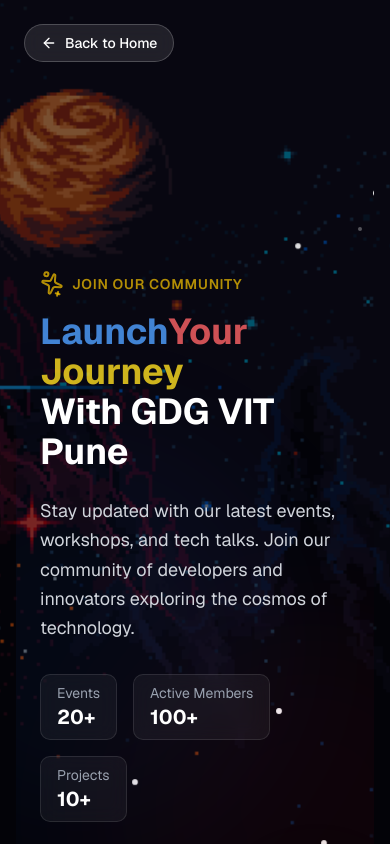
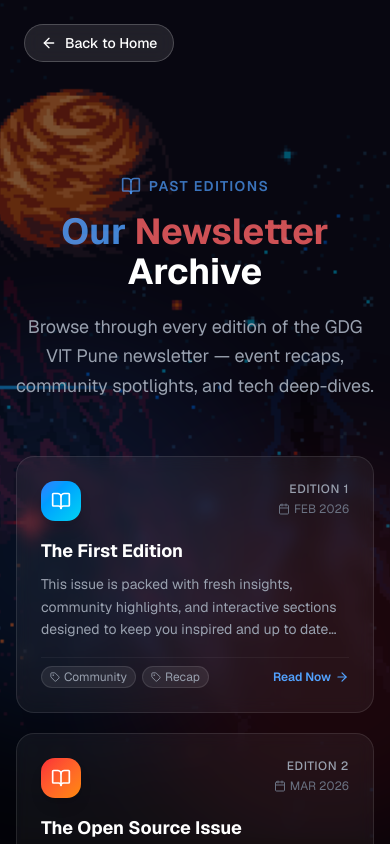
Before and after one commit to gdgvitpune/gdg-website, a Next.js app: page /newsletter in a window 390 px wide. Shown: the top 844 px of the page. Built offline with nearby package versions, Linux system fonts and the light colour scheme; no server answers.

Commit message:
feat: add page for each newsletter + flesh out newsletter page

```diff
--- /dev/null
+++ b/app/newsletter/[slug]/page.tsx
@@ -0,0 +1,121 @@
+import { notFound } from 'next/navigation'
+import Link from 'next/link'
+import { ArrowLeft, Calendar, ExternalLink, Tag } from 'lucide-react'
+import { newsletters, getDriveEmbedUrl } from '@/data/newsletters'
+import { Footer } from '@/components/sections/Footer'
+
+interface Props {
+	params: Promise<{ slug: string }>
+}
+
+export async function generateStaticParams() {
+	return newsletters.map((n) => ({ slug: n.slug }))
+}
+
+export async function generateMetadata({ params }: Props) {
+	const { slug } = await params
+	const newsletter = newsletters.find((n) => n.slug === slug)
+	if (!newsletter) return {}
+	return {
+		title: `${newsletter.title} | GDG VIT Pune`,
+		description: newsletter.description,
+	}
+}
+
+export default async function NewsletterSlugPage({ params }: Props) {
+	const { slug } = await params
+	const newsletter = newsletters.find((n) => n.slug === slug)
+
+	if (!newsletter) notFound()
+
+	const embedUrl = getDriveEmbedUrl(newsletter.driveLink)
+
+	return (
+		<main className="min-h-screen bg-black text-white relative overflow-hidden">
+			<div className="fixed inset-0 w-full h-full z-0">
+				<div
+					className="absolute inset-0 bg-cover bg-center bg-no-repeat opacity-60"
+					style={{ backgroundImage: "url('/1.gif')" }}
+				/>
+				<div className="absolute inset-0 bg-black/40" />
+			</div>
+
+			<div className="fixed top-1/4 -left-40 w-96 h-96 bg-blue-500/10 rounded-full blur-3xl pointer-events-none z-0" />
+			<div className="fixed bottom-1/4 -right-40 w-96 h-96 bg-red-500/10 rounded-full blur-3xl pointer-events-none z-0" />
+
+			<div className="fixed top-6 left-6 z-50">
+				<Link
+					href="/newsletter"
+					className="group flex items-center gap-2 px-4 py-2 bg-white/10 hover:bg-white/20 backdrop-blur-sm rounded-full transition-all duration-300 border border-white/20 hover:border-white/40"
+				>
+					<ArrowLeft className="w-4 h-4 transition-transform group-hover:-translate-x-1" />
+					<span className="text-sm font-medium">All Newsletters</span>
+				</Link>
+			</div>
+
+			<div className="relative z-10 pt-24 pb-0">
+				<div className="max-w-5xl mx-auto px-4">
+					<div className="mb-8">
+						<div
+							className={`w-12 h-1 rounded-full bg-gradient-to-r ${newsletter.color} mb-6`}
+						/>
+
+						<div className="flex flex-wrap items-start justify-between gap-4 mb-4">
+							<div>
+								<p className="text-sm font-semibold text-gray-400 uppercase tracking-widest mb-2">
+									{newsletter.edition}
+								</p>
+								<h1 className="text-3xl md:text-4xl lg:text-5xl font-bold text-white">
+									{newsletter.title}
+								</h1>
+							</div>
+							<span className="flex items-center gap-1.5 text-sm text-gray-400 mt-1">
+								<Calendar className="w-4 h-4" />
+								{newsletter.date}
+							</span>
+						</div>
+
+						<p className="text-gray-400 text-base md:text-lg leading-relaxed max-w-3xl mb-5">
+							{newsletter.description}
+						</p>
+
+						<div className="flex flex-wrap items-center gap-3">
+							<div className="flex flex-wrap gap-2">
+								{newsletter.tags.map((tag) => (
+									<span
+										key={tag}
+										className="flex items-center gap-1 text-xs px-3 py-1 rounded-full border border-white/10 bg-white/5 text-gray-400"
+									>
+										<Tag className="w-2.5 h-2.5" />
+										{tag}
+									</span>
+								))}
+							</div>
+							<a
+								href={newsletter.driveLink}
+								target="_blank"
+								rel="noopener noreferrer"
+								className="flex items-center gap-1.5 text-xs font-semibold text-blue-400 hover:text-blue-300 transition-colors duration-200 ml-auto"
+							>
+								Open in Drive{' '}
+								<ExternalLink className="w-3.5 h-3.5" />
+							</a>
+						</div>
+					</div>
+
+					<div className="rounded-2xl overflow-hidden border border-white/10 bg-white/5 backdrop-blur-sm shadow-2xl">
+						<iframe
+							src={embedUrl}
+							className="w-full"
+							style={{ height: '100vh', minHeight: '600px' }}
+							allow="autoplay"
+							title={newsletter.title}
+						/>
+					</div>
+				</div>
+			</div>
+
+			<Footer isNewsletterPage={true} />
+		</main>
+	)
+}
--- a/app/newsletter/page.tsx
+++ b/app/newsletter/page.tsx
@@ -1,29 +1,33 @@
-"use client"
-import { useState } from 'react';
-import Link from 'next/link';
-import { NewsletterForm } from '@/components/NewsletterForm';  // Import NewsletterForm
-import { Footer } from '@/components/sections/Footer';
-import AndroidMascot from '@/components/AndroidMascot';
-import { ArrowLeft } from 'lucide-react';
+'use client'
+import { useState } from 'react'
+import Link from 'next/link'
+import { motion } from 'framer-motion'
+import { NewsletterForm } from '@/components/NewsletterForm'
+import { Footer } from '@/components/sections/Footer'
+import AndroidMascot from '@/components/AndroidMascot'
+import { ArrowLeft, ArrowRight, BookOpen, Calendar, Tag } from 'lucide-react'
+import { newsletters } from '@/data/newsletters'
+
+const MotionLink = motion(Link)
 
 export default function NewsletterPage() {
-  const [isButtonHovered, setIsButtonHovered] = useState(false);
-  const [mascotEmotion, setMascotEmotion] = useState<'neutral' | 'happy' | 'success' | 'sad'>('neutral');
+	const [isButtonHovered, setIsButtonHovered] = useState(false)
+	const [mascotEmotion, _setMascotEmotion] = useState<
+		'neutral' | 'happy' | 'success' | 'sad'
+	>('neutral')
 
 	return (
 		<main className="min-h-screen bg-black text-white relative overflow-hidden">
-      {/* GIF Background */}
 			<div className="fixed inset-0 w-full h-full z-0">
 				<div
 					className="absolute inset-0 bg-cover bg-center bg-no-repeat opacity-60"
 					style={{
-            backgroundImage: "url('/1.gif')"
+						backgroundImage: "url('/1.gif')",
 					}}
 				/>
 				<div className="absolute inset-0 bg-black/20" />
 			</div>
 
-      {/* Go Back Home Button */}
 			<div className="fixed top-6 left-6 z-50">
 				<Link
 					href="/"
@@ -34,14 +38,116 @@
 				</Link>
 			</div>
 
-      {/* Content */}
 			<div className="relative z-10 pt-24">
 				<div className="flex flex-col">
+					<section className="relative py-20 px-4">
+						<div className="absolute top-1/4 -left-32 w-96 h-96 bg-blue-500/10 rounded-full blur-3xl pointer-events-none" />
+						<div className="absolute bottom-1/4 -right-32 w-96 h-96 bg-red-500/10 rounded-full blur-3xl pointer-events-none" />
+
+						<div className="relative max-w-5xl mx-auto">
+							<motion.div
+								className="text-center mb-14"
+								initial={{ opacity: 0, y: 30 }}
+								animate={{ opacity: 1, y: 0 }}
+								transition={{ duration: 0.7 }}
+							>
+								<div className="flex items-center justify-center gap-2 mb-4">
+									<BookOpen className="w-5 h-5 text-blue-400/70" />
+									<span className="text-sm font-semibold text-blue-400/70 uppercase tracking-widest">
+										Past Editions
+									</span>
+								</div>
+								<h1 className="text-4xl md:text-5xl lg:text-6xl font-bold mb-5">
+									<span className="text-blue-400/80">
+										Our{' '}
+									</span>
+									<span className="text-red-400/80">
+										Newsletter{' '}
+									</span>
+									<span className="text-white">Archive</span>
+								</h1>
+								<p className="text-gray-400 text-lg max-w-2xl mx-auto leading-relaxed">
+									Browse through every edition of the GDG VIT
+									Pune newsletter — event recaps, community
+									spotlights, and tech deep-dives.
+								</p>
+							</motion.div>
+
+							<div className="grid grid-cols-1 md:grid-cols-2 gap-5">
+								{newsletters.map((newsletter, index) => (
+									<MotionLink
+										key={newsletter.id}
+										href={`/newsletter/${newsletter.slug}`}
+										className="group relative flex flex-col gap-4 rounded-2xl p-6 border border-white/10 bg-white/5 backdrop-blur-sm hover:bg-white/10 hover:border-white/20 transition-all duration-300"
+										initial={{ opacity: 0, y: 24 }}
+										animate={{ opacity: 1, y: 0 }}
+										transition={{
+											duration: 0.5,
+											delay: index * 0.08,
+										}}
+										whileHover={{ scale: 1.015 }}
+									>
+										<div className="flex items-start justify-between gap-4">
+											<div
+												className={`flex-shrink-0 w-10 h-10 rounded-xl bg-gradient-to-br ${newsletter.color} flex items-center justify-center shadow-lg`}
+											>
+												<BookOpen className="w-5 h-5 text-white" />
+											</div>
+											<div className="flex flex-col items-end text-right gap-1 flex-shrink-0">
+												<span className="text-xs font-medium text-gray-400 uppercase tracking-wider">
+													{newsletter.edition}
+												</span>
+												<span className="flex items-center gap-1 text-xs text-gray-500">
+													<Calendar className="w-3 h-3" />
+													{newsletter.date}
+												</span>
+											</div>
+										</div>
+
+										<div>
+											<h3 className="text-lg font-bold text-white mb-2 group-hover:text-blue-300 transition-colors duration-200">
+												{newsletter.title}
+											</h3>
+											<p className="text-gray-400 text-sm leading-relaxed line-clamp-3">
+												{newsletter.description}
+											</p>
+										</div>
+
+										<div className="flex items-center justify-between gap-3 mt-auto pt-2 border-t border-white/5">
+											<div className="flex flex-wrap gap-1.5">
+												{newsletter.tags
+													.slice(0, 3)
+													.map((tag) => (
+														<span
+															key={tag}
+															className="flex items-center gap-1 text-xs px-2 py-0.5 rounded-full bg-white/8 border border-white/10 text-gray-400"
+														>
+															<Tag className="w-2.5 h-2.5" />
+															{tag}
+														</span>
+													))}
+											</div>
+											<span className="flex items-center gap-1 text-xs font-semibold text-blue-400 group-hover:gap-2 transition-all duration-200 whitespace-nowrap">
+												Read Now{' '}
+												<ArrowRight className="w-3.5 h-3.5" />
+											</span>
+										</div>
+									</MotionLink>
+								))}
+							</div>
+						</div>
+					</section>
+
+					<div className="max-w-5xl mx-auto w-full px-4">
+						<div className="h-px bg-gradient-to-r from-transparent via-white/15 to-transparent" />
+					</div>
+
 					<section className="relative min-h-screen flex items-center justify-center py-20">
 						<div className="relative container mx-auto px-4">
-              <NewsletterForm onHoverChange={setIsButtonHovered} />
+							<NewsletterForm
+								onHoverChange={setIsButtonHovered}
+							/>
 						</div>
-            {/* Android Mascot Container */}
 						<div className="absolute bottom-0 right-0 w-full pointer-events-none">
 							<AndroidMascot
 								isHappy={isButtonHovered}
@@ -53,5 +159,5 @@
 			</div>
 			<Footer isNewsletterPage={true} />
 		</main>
-  );
+	)
 }
--- /dev/null
+++ b/data/newsletters.ts
@@ -0,0 +1,46 @@
+export type Newsletter = {
+	id: number
+	slug: string
+	title: string
+	description: string
+	date: string
+	edition: string
+	driveLink: string
+	tags: string[]
+	color: string
+}
+
+export const newsletters: Newsletter[] = [
+	{
+		id: 1,
+		slug: 'edition-1',
+		title: 'The First Edition',
+		description:
+			'This issue is packed with fresh insights, community highlights, and interactive sections designed to keep you inspired and up to date with the latest in tech.',
+		date: 'FEB 2026',
+		edition: 'Edition 1',
+		driveLink:
+			'https://drive.google.com/file/d/1aMEpwQf3AdtBkrQ5gPSNT15XRBiXou_Y/view?usp=sharing',
+		tags: ['Community', 'Recap'],
+		color: 'from-blue-500 to-cyan-400',
+	},
+	{
+		id: 2,
+		slug: 'edition-2',
+		title: 'The Open Source Issue',
+		description:
+			'From the tools developers rely on every day to the communities that build them, open source is where collaboration meets real-world impact.',
+		date: 'MAR 2026',
+		edition: 'Edition 2',
+		driveLink:
+			'https://drive.google.com/file/d/1SJOe_ayQlvD39VqT5O-y4cpWW3L6uCwV/view?usp=sharing',
+		tags: ['Open Source', 'GenAI', 'Career'],
+		color: 'from-red-500 to-orange-400',
+	},
+]
+
+export function getDriveEmbedUrl(driveLink: string): string {
+	const match = driveLink.match(/\/d\/([a-zA-Z0-9_-]+)/)
+	if (!match) return driveLink
+	return `https://drive.google.com/file/d/${match[1]}/preview`
+}
```
Lines whose indentation alone changed are shown as unchanged.
